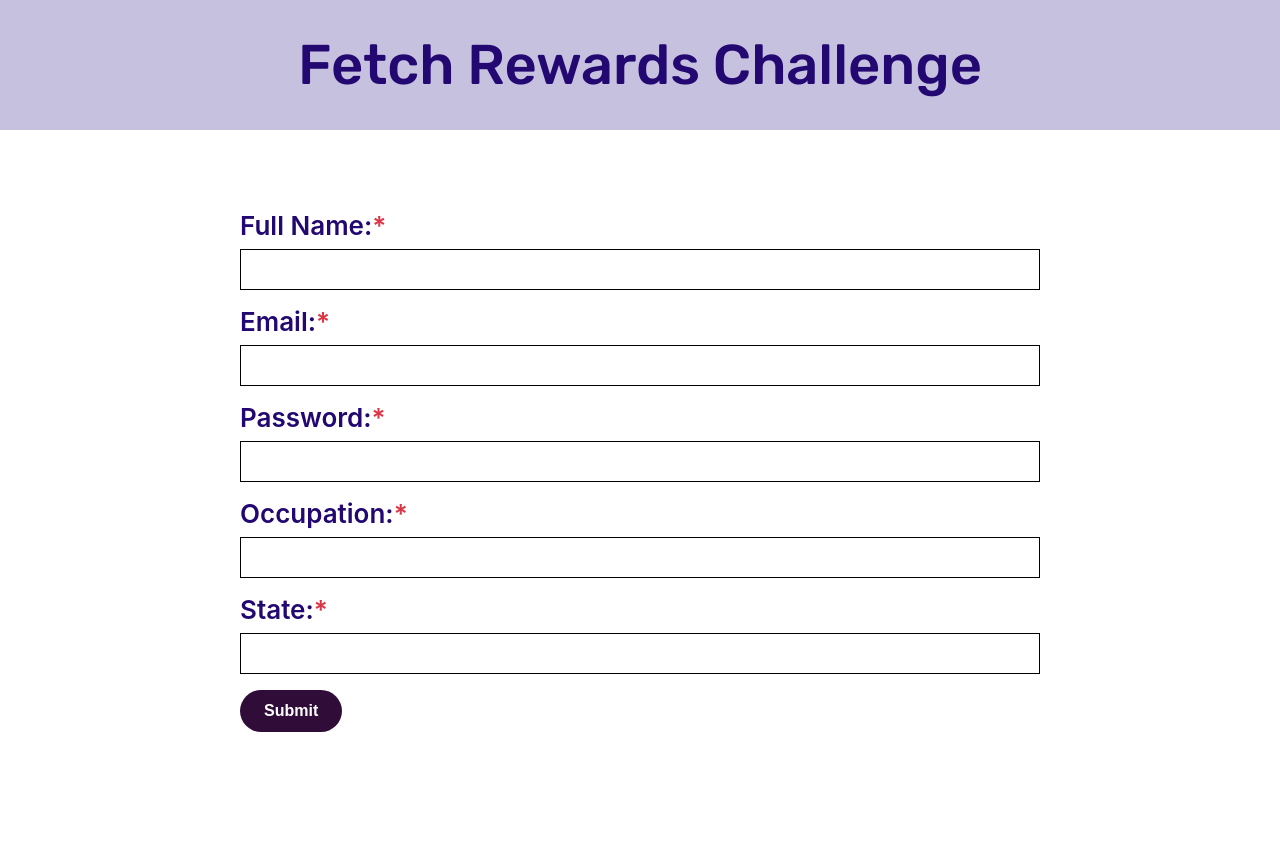
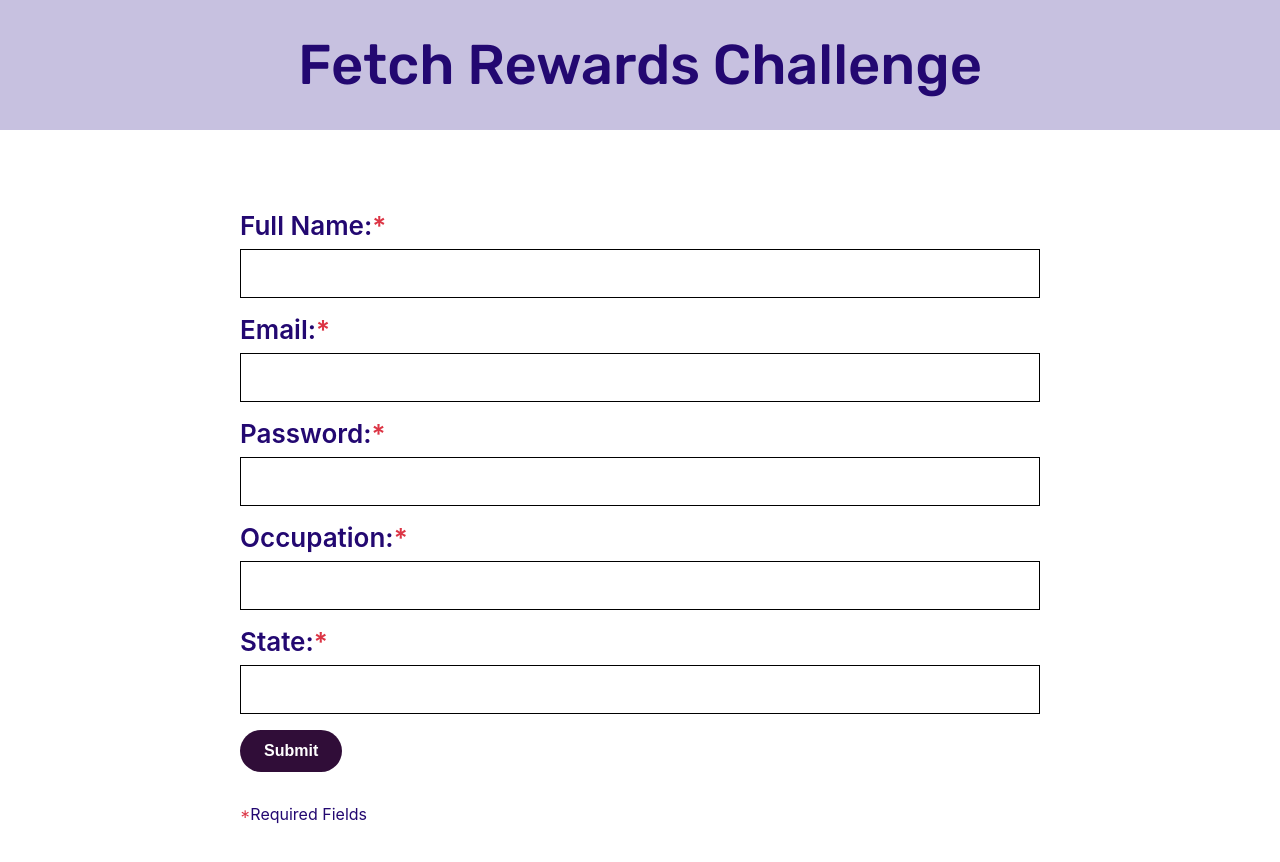
Before and after one commit to derrickholleman/fetch-rewards-challenge, a React (Create React App) app: page / in a window 1280 px wide. Shown: the top 862 px of the page. Before the commit the page ends 812 px from the top, so only its background shows below. Built offline with nearby package versions, Linux system fonts and the light colour scheme.

Commit message:
reorganize folders

```diff
--- a/src/App.js
+++ b/src/App.js
@@ -1,11 +1,13 @@
 import "./App.css";
-import Header from "./Components/Header";
-import Form from "./Components/Form";
+import Header from "./Components/Header/Header";
+import Form from "./Components/Form/Form";
+import Success from "./Components/Success/Success";
 
 function App() {
   return (
     <div className="App">
       <Header />
+      <Success />
       <Form />
     </div>
   );
--- a/src/Components/Form.css
+++ b/src/Components/Form/Form.css
@@ -23,6 +23,10 @@
   max-width: 800px;
 }
 
+form {
+  margin-bottom: 2rem;
+}
+
 .form-field {
   margin-bottom: 1rem;
 }
@@ -33,7 +37,7 @@
 }
 
 input {
-  padding: .75rem;
+  padding: 1rem;
   margin-top: .5rem;
   display: block;
   width: 100%;
--- a/src/Components/Form.jsx
+++ b/src/Components/Form/Form.jsx
@@ -42,6 +42,10 @@
 
         <button type="submit">Submit</button>
       </form>
+
+      <p>
+        <span className="red-accent">*</span>Required Fields
+      </p>
     </div>
   );
 };
--- /dev/null
+++ b/src/Components/Success/Success.jsx
@@ -0,0 +1,12 @@
+import React from 'react'
+import './Success.css'
+
+const Success = () => {
+    return (
+        <div>
+
+        </div>
+    )
+}
+
+export default Success
```
Also changed, not shown: src/Components/Header/Header.css (renamed from src/Components/Header.css), src/Components/Header/Header.jsx (renamed from src/Components/Header.jsx), src/Components/Success/Success.css (added).
